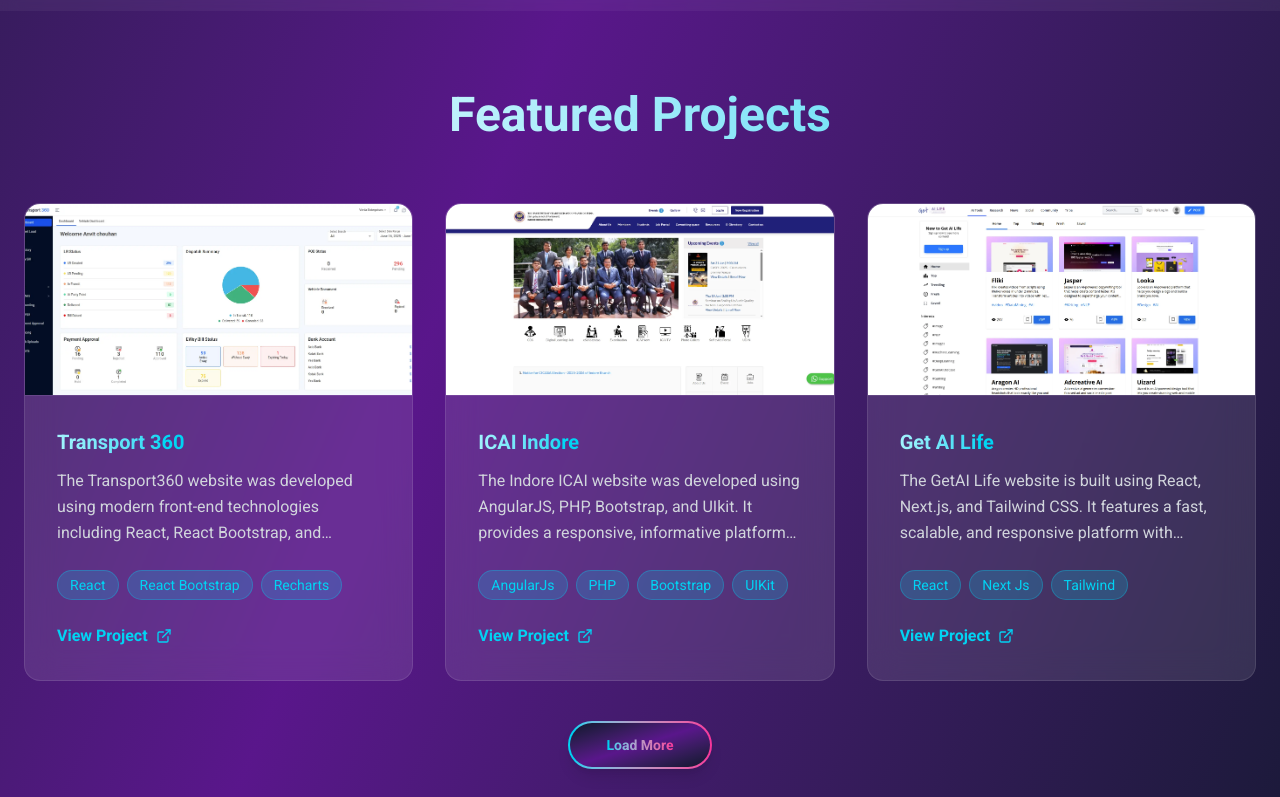
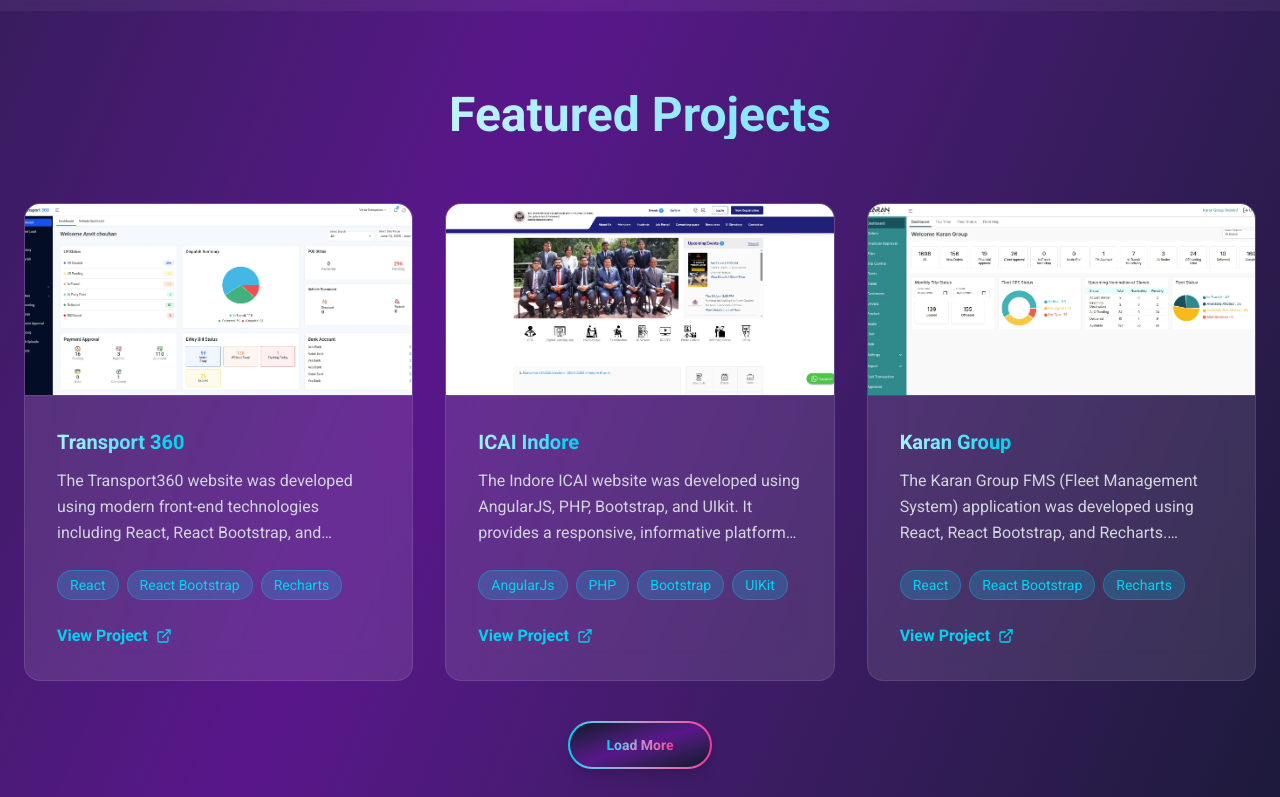
Before and after one commit to Anvit04/my-portfolio, a Next.js app: page / in a window 1280 px wide. Shown: the part 1681-2478 px from the top of the page. Built offline with nearby package versions, Linux system fonts and the light colour scheme.

Commit message:
portfolio changed

```diff
--- a/src/app/page.js
+++ b/src/app/page.js
@@ -221,7 +221,7 @@
                   </h1>
 
                   <p className={`text-lg md:text-xl md:mb-8 lg:max-w-2xl lg:mx-auto ${secondaryTextColor} leading-relaxed`}>
-                    Crafting exceptional digital experiences with 3+ years of expertise in modern web technologies.
+                    Crafting exceptional digital experiences with 4+ years of expertise in modern web technologies.
                     From responsive designs to full-stack applications, I bring ideas to life with pixel-perfect precision.
                   </p>
 
@@ -411,7 +411,7 @@
                   <Mail size={20} className='-mt-0.5' />
                   Send Email
                 </button>
-                <a href='./assets/Anvit_Singh_Chouhan.pdf' target='_blank' className="flex items-center cursor-pointer text-sm md:text-base gap-2 nd:gap-3 px-7 md:px-8 py-3 md:py-4 border-2 border-pink-500 text-pink-500 font-semibold rounded-full hover:bg-pink-500 hover:text-white transition-all duration-300 hover:scale-105 hover:shadow-lg hover:shadow-pink-500/25">
+                <a href='./assets/AnvittSinghChauhan_cv.pdf' target='_blank' className="flex items-center cursor-pointer text-sm md:text-base gap-2 nd:gap-3 px-7 md:px-8 py-3 md:py-4 border-2 border-pink-500 text-pink-500 font-semibold rounded-full hover:bg-pink-500 hover:text-white transition-all duration-300 hover:scale-105 hover:shadow-lg hover:shadow-pink-500/25">
                   <FileUser size={20} className='-mt-0.5' />
                   View Resume
                 </a>
--- a/src/constants/data.js
+++ b/src/constants/data.js
@@ -54,13 +54,13 @@
     proImage: './assets/img/icai-indore-banner.webp',
     proLink: 'https://indore-icai.org/',
   },
-  {
-    title: 'Get AI Life',
-    description: 'The GetAI Life website is built using React, Next.js, and Tailwind CSS. It features a fast, scalable, and responsive platform with modern UI design and seamless navigation, offering a smooth user experience for AI-driven solutions.',
-    technologies: ['React', 'Next Js', 'Tailwind'],
-    proImage: './assets/img/getAi_life_banner.webp',
-    proLink: 'https://getai.life/',
-  },
+  // {
+  //   title: 'Get AI Life',
+  //   description: 'The GetAI Life website is built using React, Next.js, and Tailwind CSS. It features a fast, scalable, and responsive platform with modern UI design and seamless navigation, offering a smooth user experience for AI-driven solutions.',
+  //   technologies: ['React', 'Next Js', 'Tailwind'],
+  //   proImage: './assets/img/getAi_life_banner.webp',
+  //   proLink: 'https://getai.life/',
+  // },
   {
     title: 'Karan Group',
     description: 'The Karan Group FMS (Fleet Management System) application was developed using React, React Bootstrap, and Recharts. Designed for a leading African conglomerate, the platform supports divisions in Energy, Logistics, and Agro, offering real-time data visualization, operational tracking, and a responsive, user-centric interface for streamlined business management.',
@@ -75,13 +75,13 @@
     proImage: './assets/img/aggrement-paper-banner.webp',
     proLink: 'https://app.agreementpaper.com/',
   },
-  {
-    title: 'Top2020',
-    description: 'The Top2020 sports betting platform was developed using PHP, Bootstrap, and UIkit. It provides users with access to a wide range of sports events for online betting. The site features a responsive, user-friendly interface, robust security measures for data protection, and smooth integration with payment gateways for secure and convenient transactions.',
-    technologies: ['PHP', 'Bootstrap', 'UIKit'],
-    proImage: './assets/img/top2020.webp',
-    proLink: 'https://user.betlagao.com/',
-  },
+  // {
+  //   title: 'Top2020',
+  //   description: 'The Top2020 sports betting platform was developed using PHP, Bootstrap, and UIkit. It provides users with access to a wide range of sports events for online betting. The site features a responsive, user-friendly interface, robust security measures for data protection, and smooth integration with payment gateways for secure and convenient transactions.',
+  //   technologies: ['PHP', 'Bootstrap', 'UIKit'],
+  //   proImage: './assets/img/top2020.webp',
+  //   proLink: 'https://user.betlagao.com/',
+  // },
   {
     title: 'Mahanagar Bank',
     description: 'The Mahanagar Nagrik Sahakari Bank Ltd. website was developed using PHP, Bootstrap, and UIkit. It serves as an informative platform for this Bhopal-based urban cooperative bank, offering details on deposit accounts, loans, and customer services. The site features a responsive layout, clean design, and user-friendly navigation to support the bank’s community-focused mission.',
@@ -103,13 +103,13 @@
     proImage: './assets/img/Elogistix-banner.webp',
     proLink: 'https://elogistix.in/',
   },
-  {
-    title: 'Zabsports',
-    description: 'The Zabsports website was developed using PHP, Bootstrap, and Swiper.js, offering a sleek and responsive sports platform. It features smooth sliders, clean UI components, and dynamic content to showcase products and events effectively.',
-    technologies: [ 'PHP', 'Bootstrap', 'Swipper'],
-    proImage: './assets/img/Zabsports-banner.webp',
-    proLink: 'https://zabsports.com/',
-  },
+  // {
+  //   title: 'Zabsports',
+  //   description: 'The Zabsports website was developed using PHP, Bootstrap, and Swiper.js, offering a sleek and responsive sports platform. It features smooth sliders, clean UI components, and dynamic content to showcase products and events effectively.',
+  //   technologies: [ 'PHP', 'Bootstrap', 'Swipper'],
+  //   proImage: './assets/img/Zabsports-banner.webp',
+  //   proLink: 'https://zabsports.com/',
+  // },
   {
     title: 'Dream Concept',
     description: 'The DreamConcept website was built using WordPress, Elementor, Swiper, and MySQL. It showcases the company as a top provider of property maintenance, renovation, and fit-out services in the UAE. Designed with a clean, modern layout and responsive functionality, the site highlights their expertise and promotes hassle-free support for residential and commercial clients through visually engaging sections and smooth sliders.',
@@ -138,20 +138,20 @@
     proImage: './assets/img/Nextgenbiz-banner.webp',
     proLink: 'https://nextgenbiz.in/',
   },
-  {
-    title: 'SahSafe',
-    description: 'The SahSafe website was developed using PHP, Bootstrap, and MySQL. It showcases SahSpace, a secure and user-friendly virtual data room or workspace. The platform is designed for document sharing and collaboration with a responsive interface, clean layout, and smooth navigation—ideal for teams and organizations focused on secure data management.',
-    technologies: ['PHP', 'Bootstrap', 'MySQL'],
-    proImage: './assets/img/Sahsafe-banner.webp',
-    proLink: 'http://sahsafe.com/',
-  },
-  {
-    title: 'Growmore Technology',
-    description: 'The Growmore Technology website was developed using WordPress, Elementor, and MySQL. It highlights the success of Growmore Signal Software, a globally used trading tool with a proven track record since 2009. The site features a clean, responsive layout that effectively showcases its support for major financial markets and its reputation as one of the most accurate technical analysis platforms in commodities, stocks, and currencies.',
-    technologies: ['Wordpress', 'PHP', 'Elementor', 'MySQL'],
-    proImage: './assets/img/GrowMoreTechnology-banner.webp',
-    proLink: 'https://growmoretechnology.com/',
-  },
+  // {
+  //   title: 'SahSafe',
+  //   description: 'The SahSafe website was developed using PHP, Bootstrap, and MySQL. It showcases SahSpace, a secure and user-friendly virtual data room or workspace. The platform is designed for document sharing and collaboration with a responsive interface, clean layout, and smooth navigation—ideal for teams and organizations focused on secure data management.',
+  //   technologies: ['PHP', 'Bootstrap', 'MySQL'],
+  //   proImage: './assets/img/Sahsafe-banner.webp',
+  //   proLink: 'http://sahsafe.com/',
+  // },
+  // {
+  //   title: 'Growmore Technology',
+  //   description: 'The Growmore Technology website was developed using WordPress, Elementor, and MySQL. It highlights the success of Growmore Signal Software, a globally used trading tool with a proven track record since 2009. The site features a clean, responsive layout that effectively showcases its support for major financial markets and its reputation as one of the most accurate technical analysis platforms in commodities, stocks, and currencies.',
+  //   technologies: ['Wordpress', 'PHP', 'Elementor', 'MySQL'],
+  //   proImage: './assets/img/GrowMoreTechnology-banner.webp',
+  //   proLink: 'https://growmoretechnology.com/',
+  // },
   {
     title: 'Fairpack',
     description: 'The Fair Pack India website was developed using PHP, Bootstrap, Owl Carousel, and Sweet Alert. It showcases the company’s wide range of packaging solutions including corrugated, die-cut, and export-quality boxes. With a responsive design and smooth sliders, the site provides a clean, user-friendly interface for clients across industries.',
```
Also changed, not shown: 1 other file (tests, documents, lock files or other folders).
